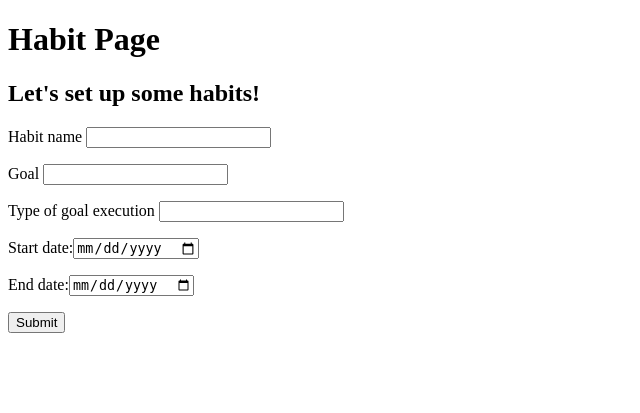
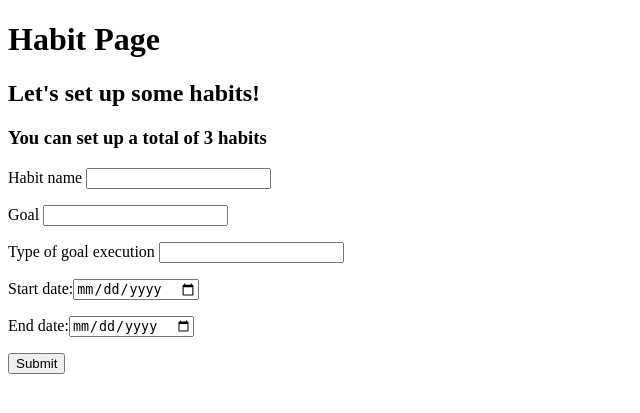
Before and after one commit to marjanasarker/2do2gether, a Flask app: page /habit in a window 1280 px wide. Shown: the top 413 px of the page, without its empty margins (0-640 px from the left). Run offline with Flask 2, Linux system fonts and the light colour scheme.

```diff
--- a/templates/habit.html
+++ b/templates/habit.html
@@ -7,6 +7,7 @@
 <h1>Habit Page</h1>
 
 <h2>Let's set up some habits!</h2>
+<h3>You can set up a total of 3 habits</h3>
 
 
   <form action="/habit" method="POST">
```
